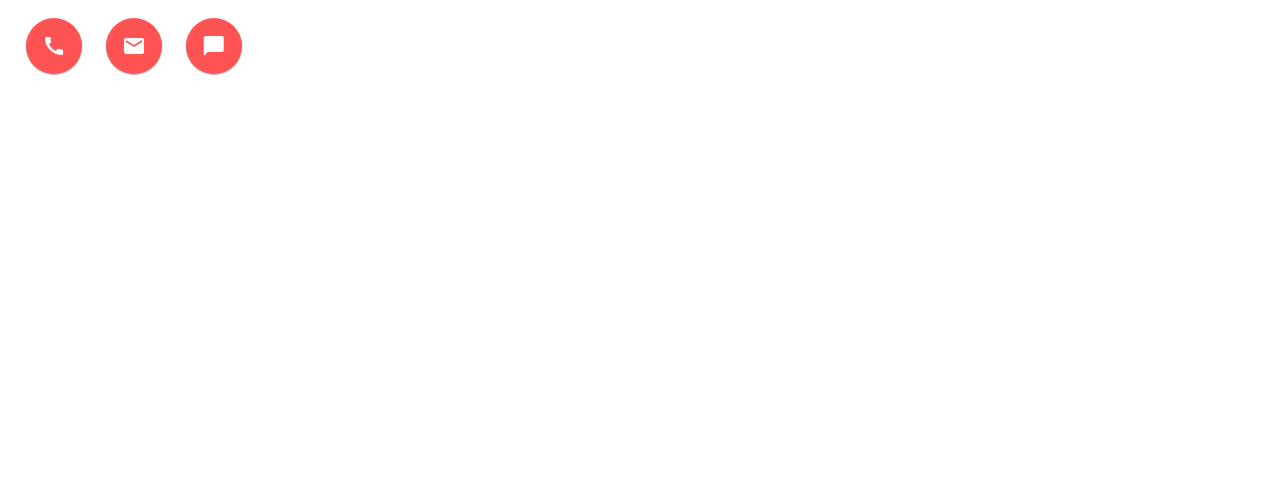
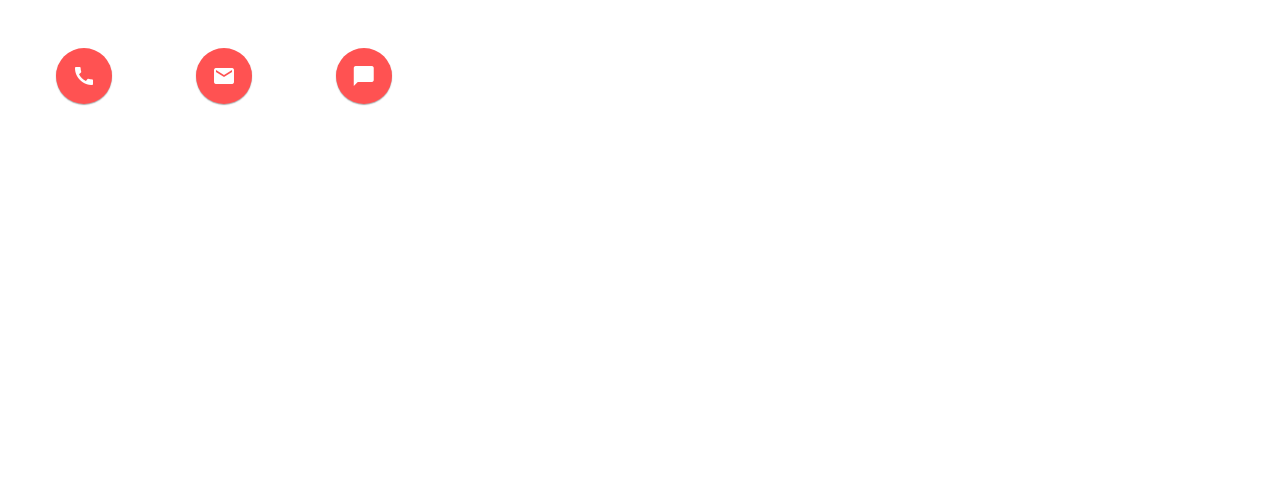
Before and after one commit to Dilek-prog/poesieapp, a website: page frontend/public/help/index.html in a window 1280 px wide. Shown: the part 320-800 px from the top of the page. Drawn offline with nearby package versions, Linux system fonts and the light colour scheme.

Commit message:
change button from help

```diff
--- a/frontend/public/src/css/help.css
+++ b/frontend/public/src/css/help.css
@@ -1,3 +1,3 @@
 .mdl-button {
-  margin: 10px;
+  margin: 40px;
 }
```
